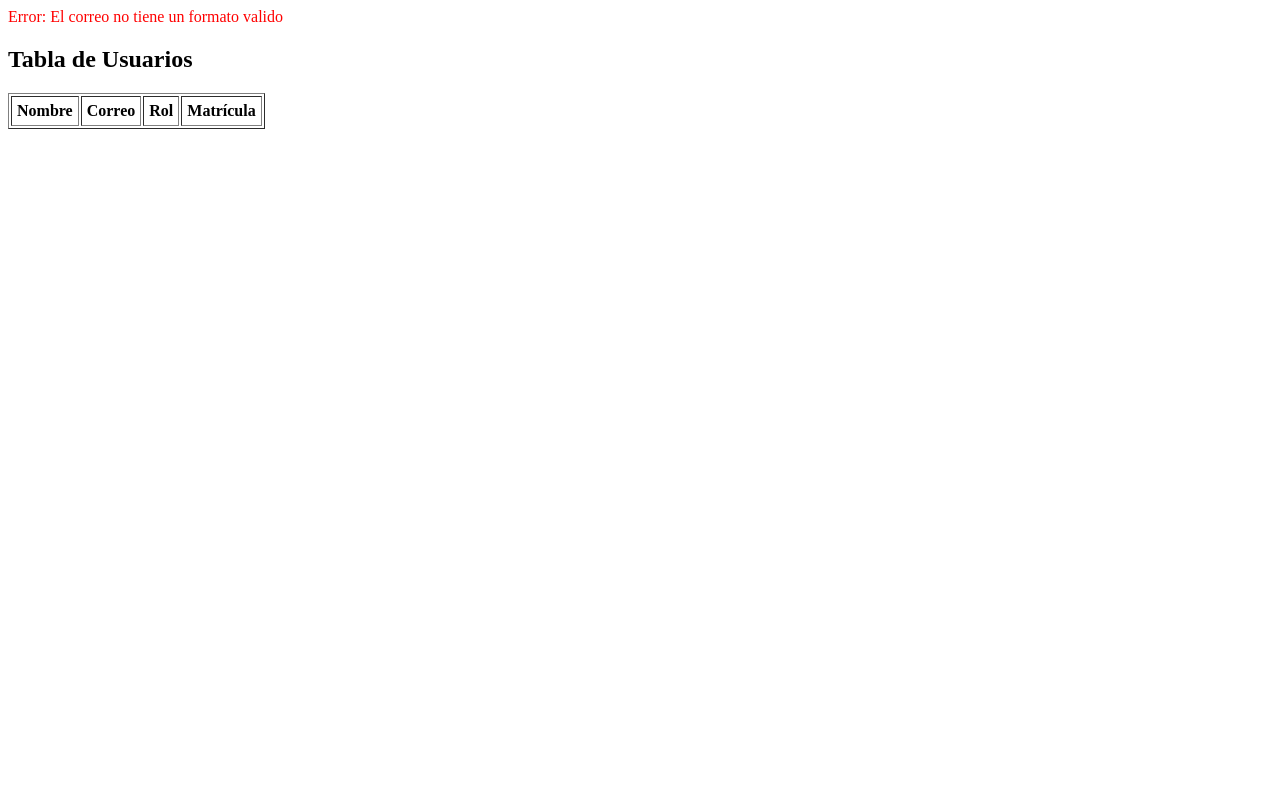
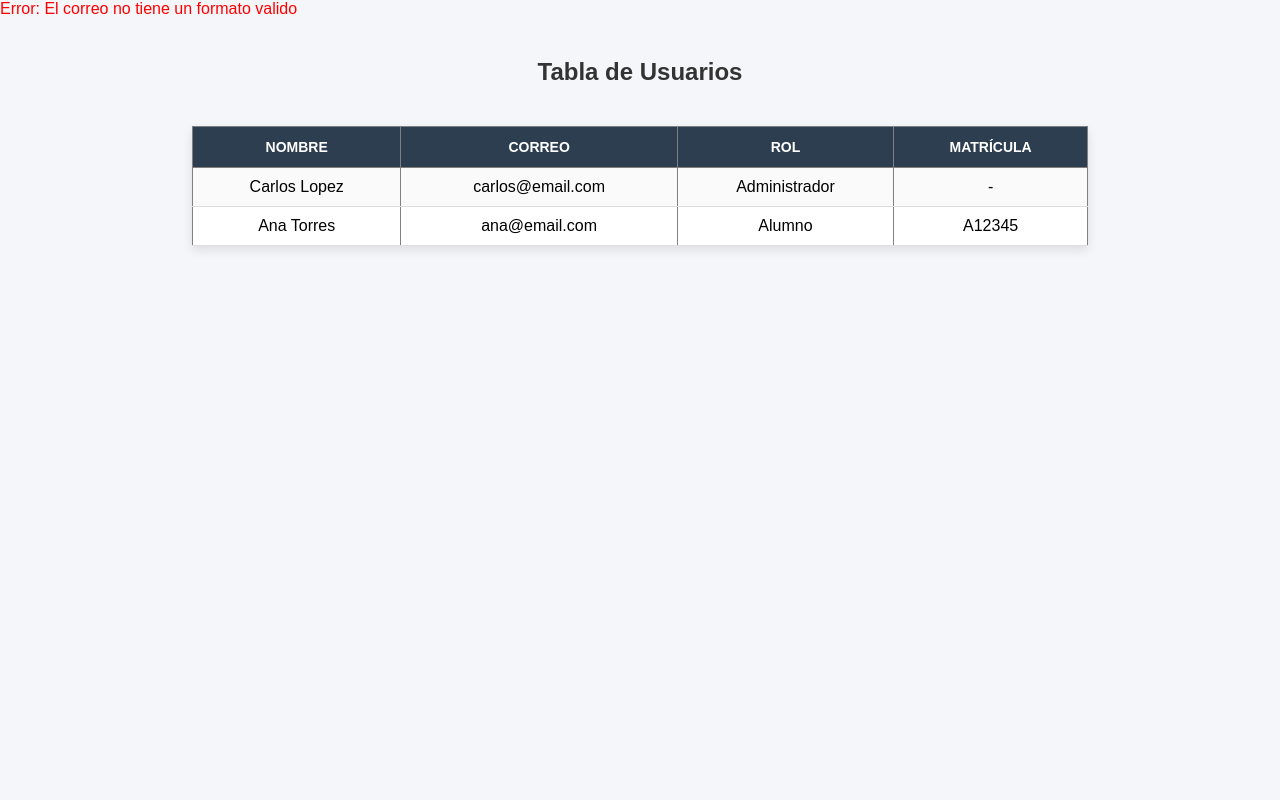
Before and after one commit to abrahampg057/desarrollo-web-avanzado-fimaz-uas, a PHP site: page / in a window 1280 px wide. Run offline with PHP 8.4, Linux system fonts and the light colour scheme; data that the repository does not hold is empty.

Commit message:
Tabla mejorada de usuarios

```diff
--- a/parcial-1-poo/examen-practico/Index.php
+++ b/parcial-1-poo/examen-practico/Index.php
@@ -27,6 +27,50 @@ try {
 <html>
 <head>
     <title>Lista de Usuarios</title>
+
+    <style>
+        body{
+            font-family: Arial, Helvetica, sans-serif;
+            background-color: #f4f6f9;
+            margin:0;
+            padding:0;
+        }
+
+        h2{
+            text-align:center;
+            margin-top:40px;
+            color:#333;
+        }
+    table{
+            border-collapse: collapse;
+            margin:40px auto;
+            width:70%;
+            background:white;
+            box-shadow:0px 4px 10px rgba(0,0,0,0.1);
+        }
+
+    th{
+            background-color:#2c3e50;
+            color:white;
+            padding:12px;
+            text-transform:uppercase;
+            font-size:14px;
+        }
+        td{
+            padding:10px;
+            text-align:center;
+            border-bottom:1px solid #ddd;
+        }
+
+        tr:hover{
+            background-color:#f2f2f2;
+        }
+
+        tr:nth-child(even){
+            background-color:#fafafa;
+        }
+    </style>
+
 </head>
 <body>
 
@@ -41,7 +85,7 @@ try {
     </tr>
 
     <?php
-    foreach ($usuarios as $u) {
+    foreach ($objusuarios as $u) {
         echo "<tr>";
         echo "<td>" . $u->getNombre() . "</td>";
         echo "<td>" . $u->getCorreo() . "</td>";
```
